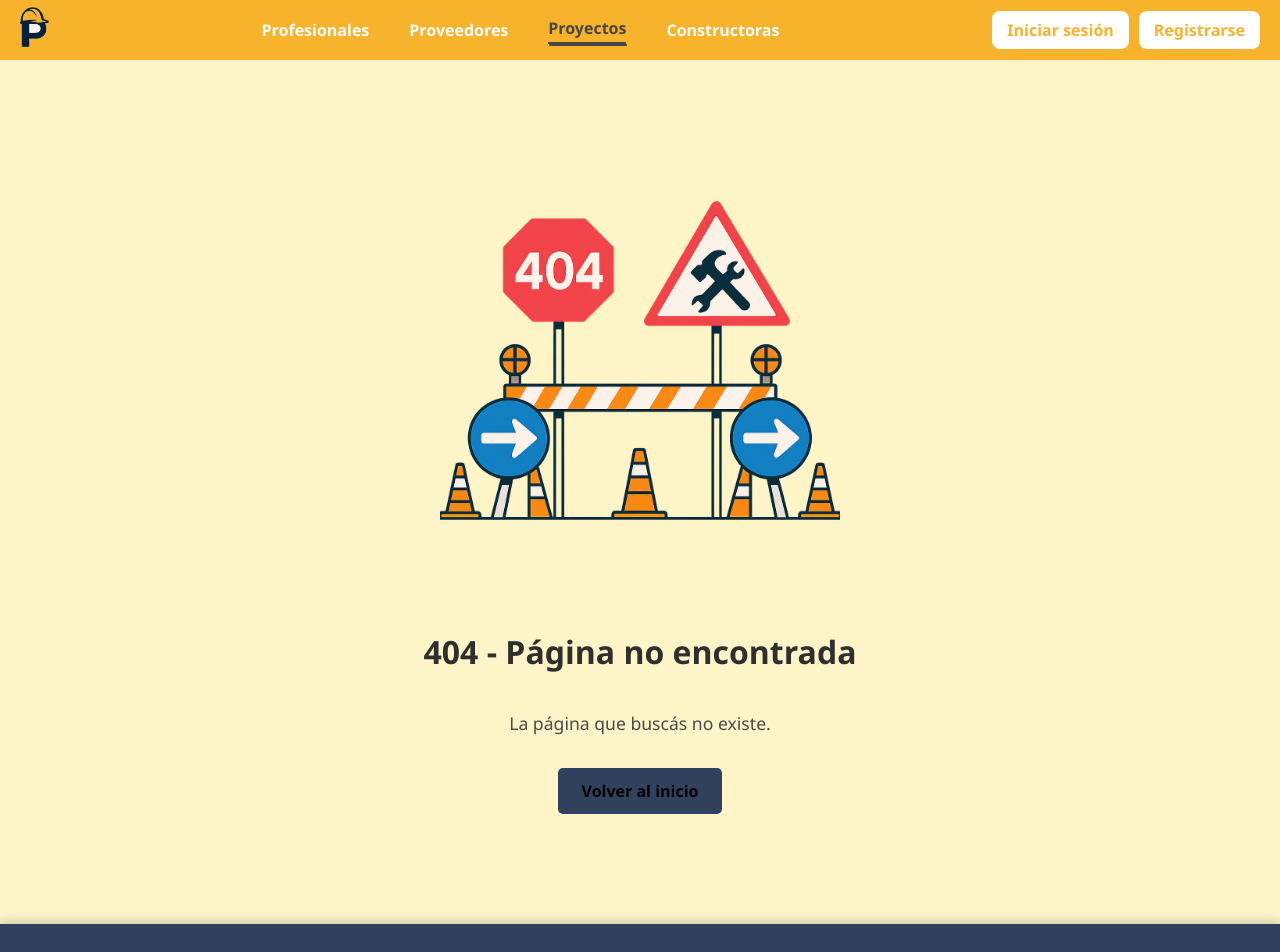
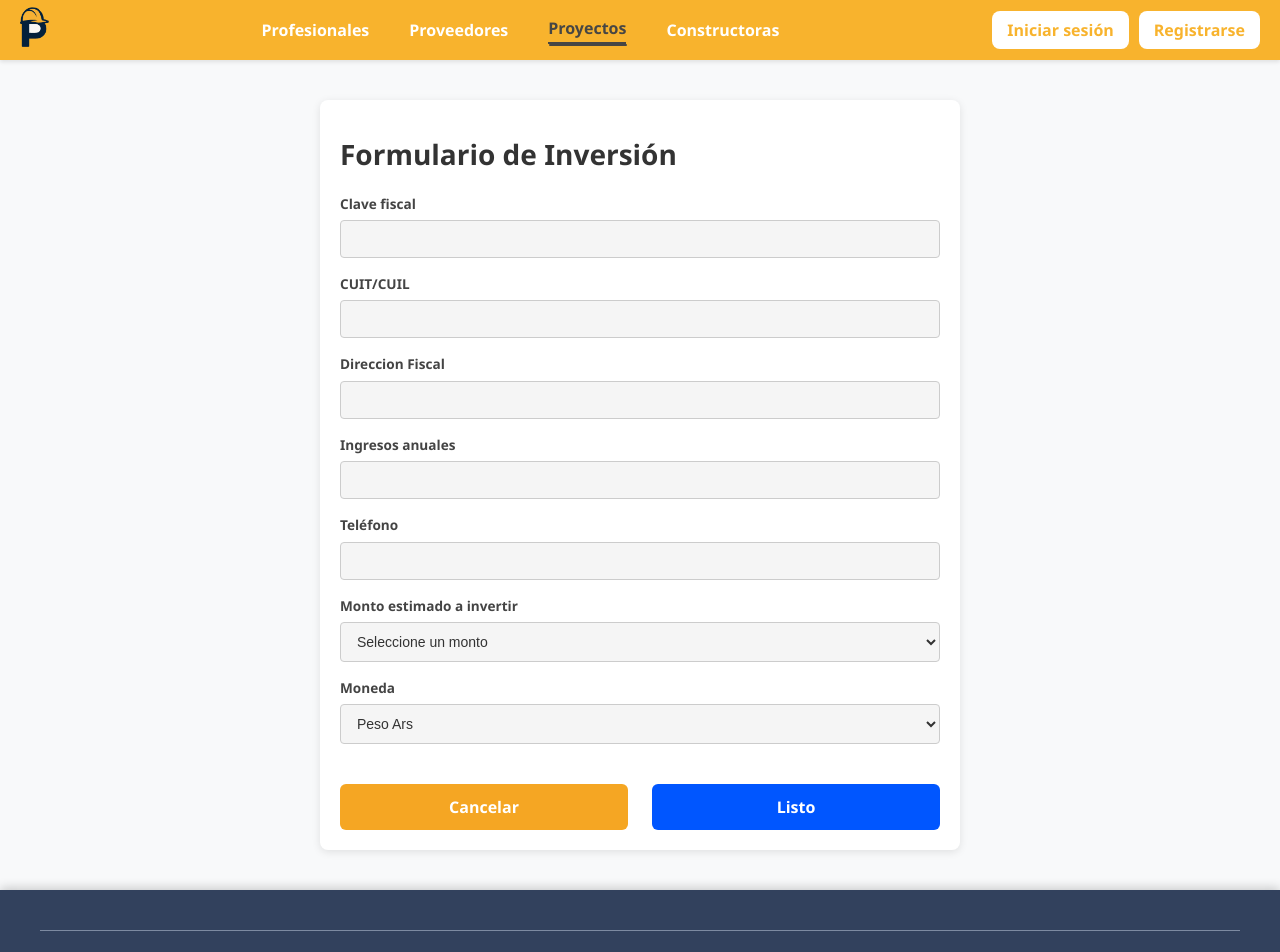
Before and after one commit to Planix-Inc/Planix, a React (Vite) app in the folder frontend/: page /proyectos/verInversion/1 in a window 1280 px wide. Shown: the top 952 px of the page. Built offline with nearby package versions, Linux system fonts and the light colour scheme; no server answers; the database is empty.

Commit message:
Inversion hecho 8/8/2025

```diff
--- a/frontend/src/App.jsx
+++ b/frontend/src/App.jsx
@@ -63,7 +63,9 @@ function App() {
           <Route path="/constructoras/verPerfil/:id" element={<VerPerfilConstructoras/>}></Route>
           <Route path="/proyectos/verPerfil/:id" element={<VerPerfilProyectos/>}></Route>
           <Route path="/proyectos/subirProyecto" element={<SubirProyecto />} />
-
+          <Route path="/proyectos/verInversion/:id" element={<VerInversion/>}></Route>
+          <Route path="/proyectos" element={<Cancel/>}></Route>
+          <Route path="/proyectos" element={<Submit/>}></Route>
           <Route
             path="/postLogin"
             element={<PostLogin usuarioActivo={usuarioActivo} />}
--- a/frontend/src/pages/proyectos/verInversion/index.jsx
+++ b/frontend/src/pages/proyectos/verInversion/index.jsx
@@ -13,7 +13,7 @@ const VerInversion = () => {
     cuit: "",
     DireccionFiscal: "",
     IngresosAnuales: "",
-    telefono: "",
+    NumeroTelefono: "",
     montoInversion: "",
     moneda: "Peso Ars"
   });
@@ -65,7 +65,7 @@ const VerInversion = () => {
           cuit: formData.cuit,
           DireccionFiscal: formData.DireccionFiscal,
           IngresosAnuales: formData.IngresosAnuales,
-          telefono: formData.telefono,
+          NumeroTelefono: formData.NumeroTelefono,
           // montoInversion and moneda removed as per user request
           // Add user id or other identifier if needed here
         }, { onConflict: 'id' }); // Assuming 'id' is primary key
@@ -75,7 +75,7 @@ const VerInversion = () => {
         alert(`Error al procesar la inversión: ${error.message || JSON.stringify(error)}`);
       } else {
         alert("Inversión registrada exitosamente");
-        navigate(`/proyectos/verProyectos/${id}`);
+        navigate(`/proyectos`);
       }
     } catch (error) {
       console.error("Error:", error);
@@ -147,9 +147,9 @@ const VerInversion = () => {
         <div className="form-group">
           <label>Teléfono</label>
           <input
-            type="tel"
-            name="telefono"
-            value={formData.telefono}
+            type="text"
+            name="NumeroTelefono"
+            value={formData.NumeroTelefono}
             onChange={handleChange}
             required
           />
@@ -186,7 +186,7 @@ const VerInversion = () => {
         </div>
 
         <div className="form-buttons">
-          <button type="button" className="Cancelar" onClick={handleCancel}>
+          <button type="button" className="Cancelar" onClick={()=>navigate(`/proyectos/`)}>
             Cancelar
           </button>
           <button type="submit" className="Listo">
```
